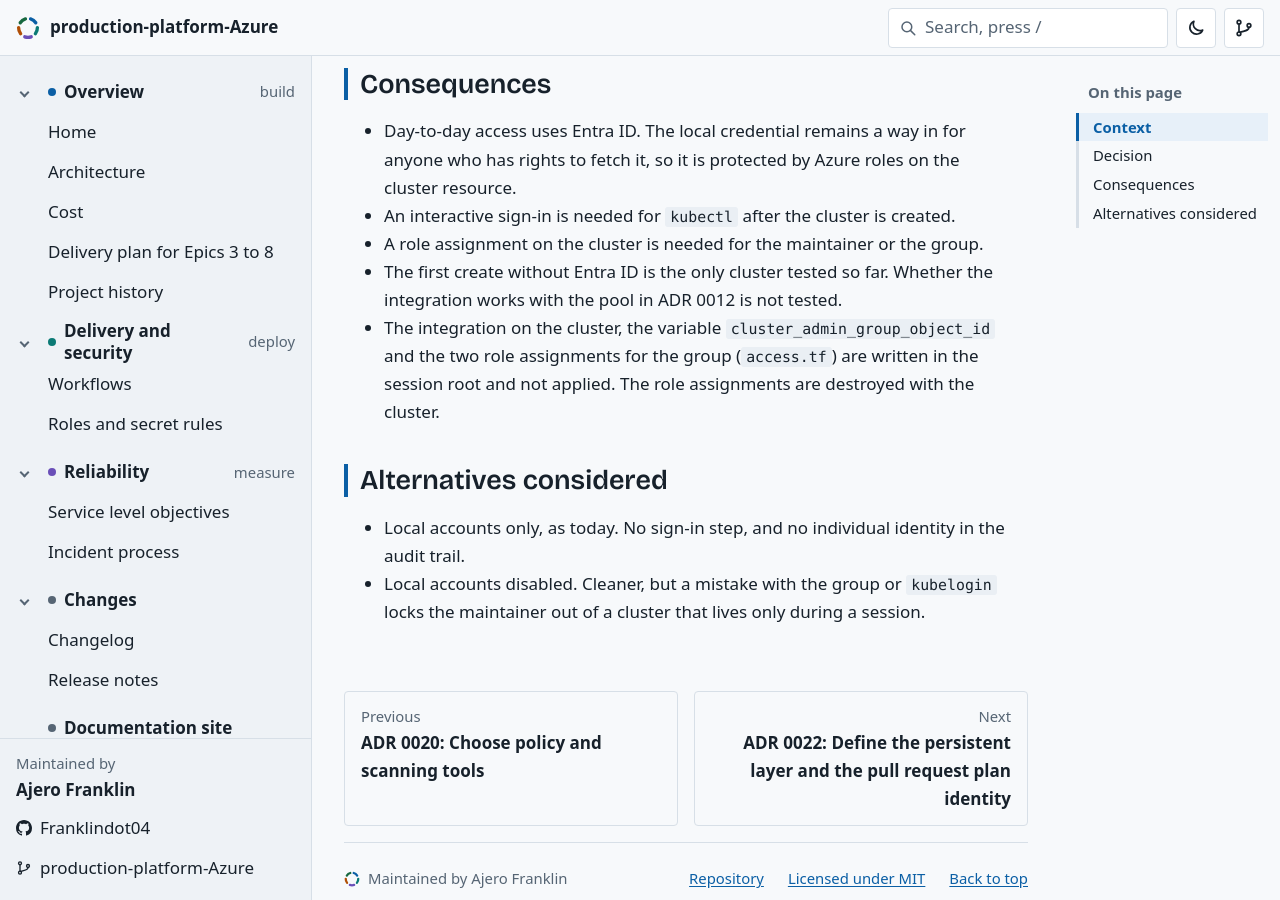
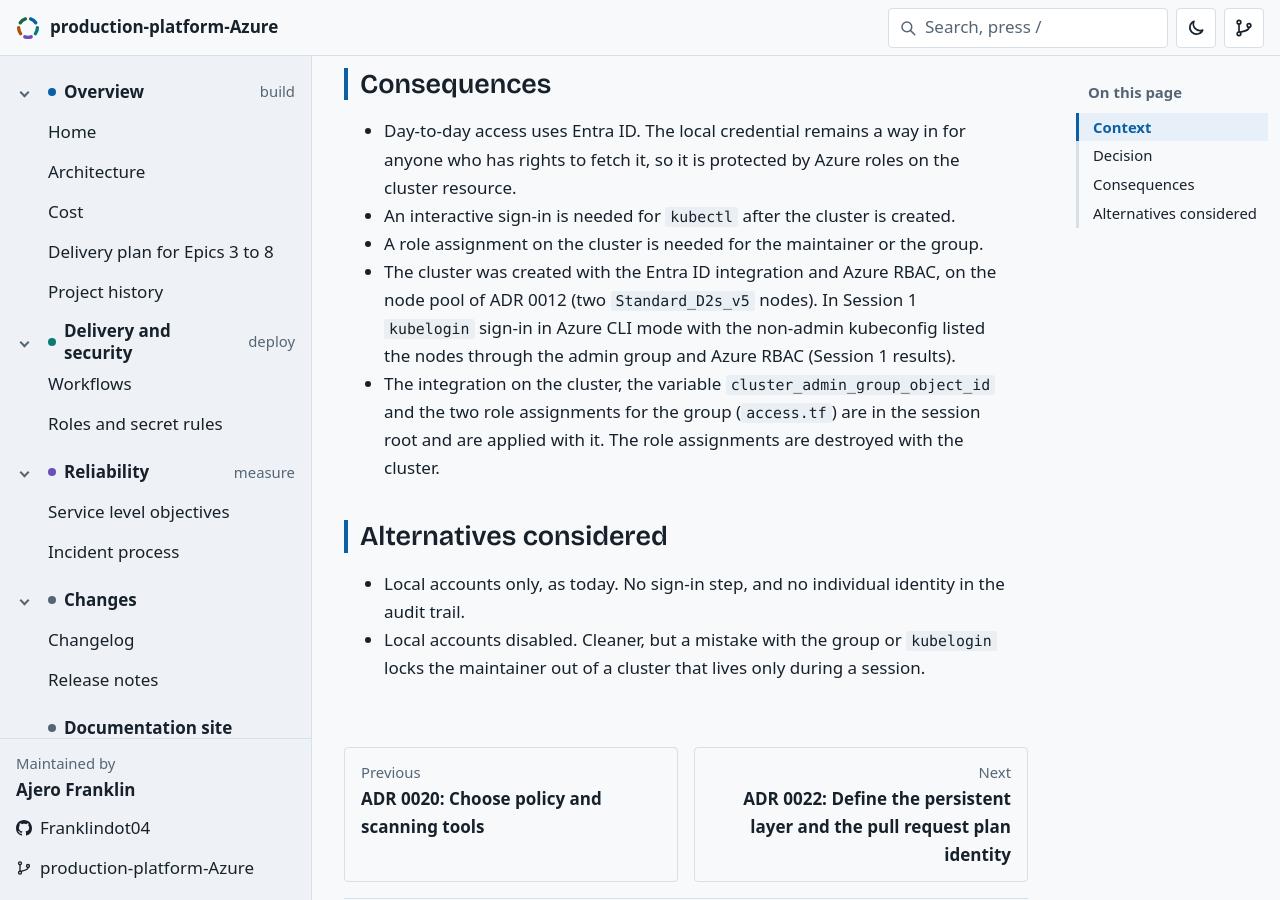
Before and after one commit to Franklindot04/production-platform-Azure, a Jekyll site: the page built from docs/adr/0021-entra-id-cluster-access.md, in a window 1280 px wide and 900 px high, scrolled down 870 px. Built offline with Jekyll 4.4.1, drawn with Linux system fonts in a browser that asks for light colours; some web fonts are replaced; our own code applies the rules of GitHub Pages for plain Markdown files; comment, search, counter and statistics services are not loaded.

Commit message:
correct the statements that are out of date after sessions 2 and 3 (#139)

```diff
--- a/docs/adr/0021-entra-id-cluster-access.md
+++ b/docs/adr/0021-entra-id-cluster-access.md
@@ -22,8 +22,8 @@ The architecture document says that people sign in to the cluster with Microsoft
 - Day-to-day access uses Entra ID. The local credential remains a way in for anyone who has rights to fetch it, so it is protected by Azure roles on the cluster resource.
 - An interactive sign-in is needed for `kubectl` after the cluster is created.
 - A role assignment on the cluster is needed for the maintainer or the group.
-- The first create without Entra ID is the only cluster tested so far. Whether the integration works with the pool in ADR 0012 is not tested.
-- The integration on the cluster, the variable `cluster_admin_group_object_id` and the two role assignments for the group (`access.tf`) are written in the session root and not applied. The role assignments are destroyed with the cluster.
+- The cluster was created with the Entra ID integration and Azure RBAC, on the node pool of ADR 0012 (two `Standard_D2s_v5` nodes). In Session 1 `kubelogin` sign-in in Azure CLI mode with the non-admin kubeconfig listed the nodes through the admin group and Azure RBAC (Session 1 results).
+- The integration on the cluster, the variable `cluster_admin_group_object_id` and the two role assignments for the group (`access.tf`) are in the session root and are applied with it. The role assignments are destroyed with the cluster.
 
 ## Alternatives considered
 
```
Also changed, not shown: docs/adr/0028-slos-and-burn-rate-alerts.md (+1 -1 lines), README.md.
